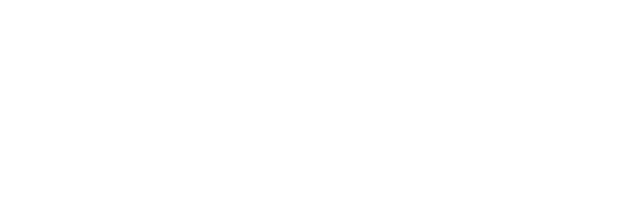
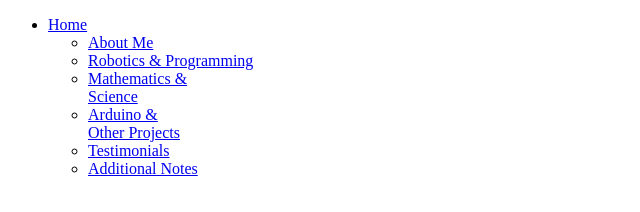
Before and after one commit to Chen-Xuan-Ng/Portfolio-2, a plain HTML site: page Others/others.html in a window 1280 px wide. Shown: the whole page, without its empty margins (0-640 px from the left). Drawn offline with Linux system fonts and the light colour scheme.

Commit message:
Fixed minor error

```diff
--- a/Others/others.css
+++ b/Others/others.css
@@ -0,0 +1,27 @@
+@import url('https://fonts.googleapis.com/css2?family=Montserrat:ital,wght@0,300;1,500&display=swap');
+
+* {
+    margin: 0;
+    padding: 0;
+    box-sizing: border-box;
+    scroll-behavior: smooth;
+}
+
+html {
+    font-family: 'Montserrat', sans-serif;
+    color: white
+}
+
+body {
+    opacity: 0;
+    animation: fadeAnimation 1s ease-in-out forwards;
+}
+
+@keyframes fadeAnimation {
+    from {
+      opacity: 0;
+    }
+    to {
+      opacity: 1;
+    }
+  }
--- a/Others/others.html
+++ b/Others/others.html
@@ -7,6 +7,19 @@
     <title>Other Projects</title>
 </head>
 <body>
-
+    <nav>
+        <ul>
+          <li><a class="Home" href="../index.html">Home</a>
+            <ul>
+                <li><a href="../index.html#about">About Me</a></li>
+                <li><a href="../Robotics&Programming/robotics&programming.html">Robotics &amp; Programming</a></li>
+                <li><a href="../Math&Science/math&sci.html">Mathematics &amp; <br> Science</a></li>
+                <li><a href="../others/others.html">Arduino &amp; <br> Other Projects</a></li>
+                <li><a href="../index.html#testimonials">Testimonials</a></li>
+                <li><a href="../notes.html">Additional Notes</a></li>
+            </ul>
+          </li>
+        </ul>
+      </nav>
 </body>
 </html>
```
Also changed, not shown: Math&Science/math&sci.html (+1 -1 lines).
